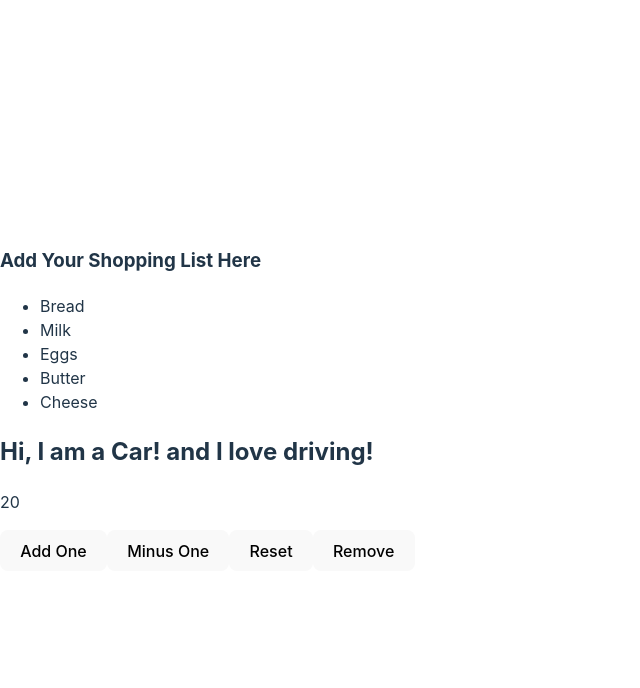
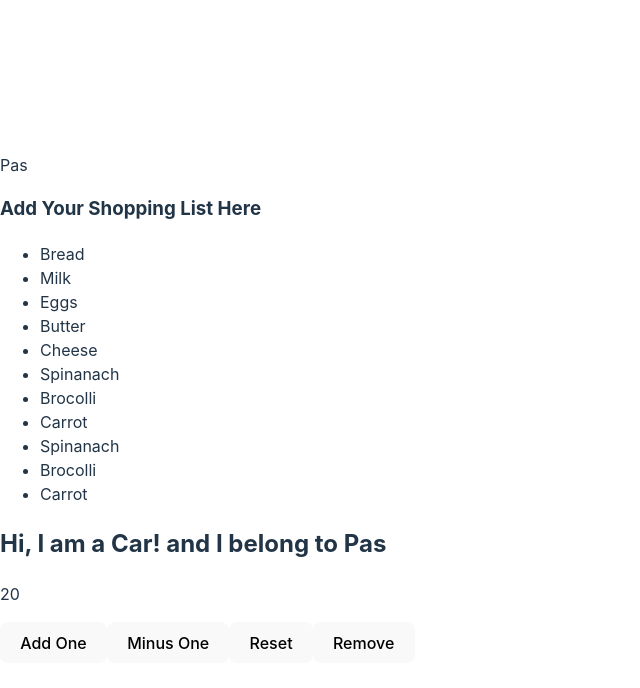
Before and after one commit to pasdevops/react-task, a React (Vite) app in the folder my-pas-app/: page / in a window 1280 px wide. Shown: the top 688 px of the page, without its empty margins (0-640 px from the left). Built offline with nearby package versions, Linux system fonts and the light colour scheme.

Commit message:
Updated Code

```diff
--- a/my-pas-app/src/App.jsx
+++ b/my-pas-app/src/App.jsx
@@ -11,16 +11,18 @@ import Cars from './components/Cars.jsx';
 import Counter from "./components/Counter";
 
 
+class App extends Component {
 
+  state = { test: "Pas", vegetables: ["Spinanach", "Brocolli", "Carrot"] };
 
-class App extends Component {
 
   render() {
     return (
       <div>
+        <p>{this.state.test}</p>
         <Elements />
-        <Shopping />
-        <Cars />
+        <Shopping myVeg={this.state.vegetables} />
+        <Cars myProp={this.state.test} />
         <Counter />
       </div>
     );
--- a/my-pas-app/src/components/Cars.jsx
+++ b/my-pas-app/src/components/Cars.jsx
@@ -2,7 +2,7 @@ import React, { Component } from 'react';
 class Cars extends Component {
 
     render() {
-        return <h2>Hi, I am a Car! and I love driving!</h2>;
+        return <h2>Hi, I am a Car! and I belong to {this.props.myProp}</h2>;
     }
 }
 
--- a/my-pas-app/src/components/Counter.jsx
+++ b/my-pas-app/src/components/Counter.jsx
@@ -18,10 +18,6 @@ class Counter extends Component {
     this.setState({ count: 0 });
   };
 
-  onRemove = () => {
-    this.setState({ count: 0});
-  };
-
   render() {
     return (
       <>
--- /dev/null
+++ b/my-pas-app/src/components/ListItem.jsx
@@ -0,0 +1,10 @@
+import React, { Component } from 'react';
+
+class ListItem extends Component {
+
+    render() {
+        return (<li>{this.props.item}</li>);
+    }
+}
+
+export default ListItem;
--- a/my-pas-app/src/components/Shopping.jsx
+++ b/my-pas-app/src/components/Shopping.jsx
@@ -1,4 +1,5 @@
 import React, { Component } from 'react';
+import ListItem from './ListItem';
 class Shopping extends Component {
 
     render() {
@@ -10,6 +11,12 @@ class Shopping extends Component {
               <li>Eggs</li>
               <li>Butter</li>
               <li>Cheese</li>
+              {this.props.myVeg.map((item) => {
+                return <li>{item}</li>;
+              })}
+              {this.props.myVeg.map((item) => {
+                return <ListItem item={item} />
+              })}
             </ul>
           </div>
         );
```
Also changed, not shown: my-pas-app/src/components/IsChild.jsx (deleted, +0 -10 lines), my-pas-app/src/components/Property.jsx (deleted, +0 -9 lines).
